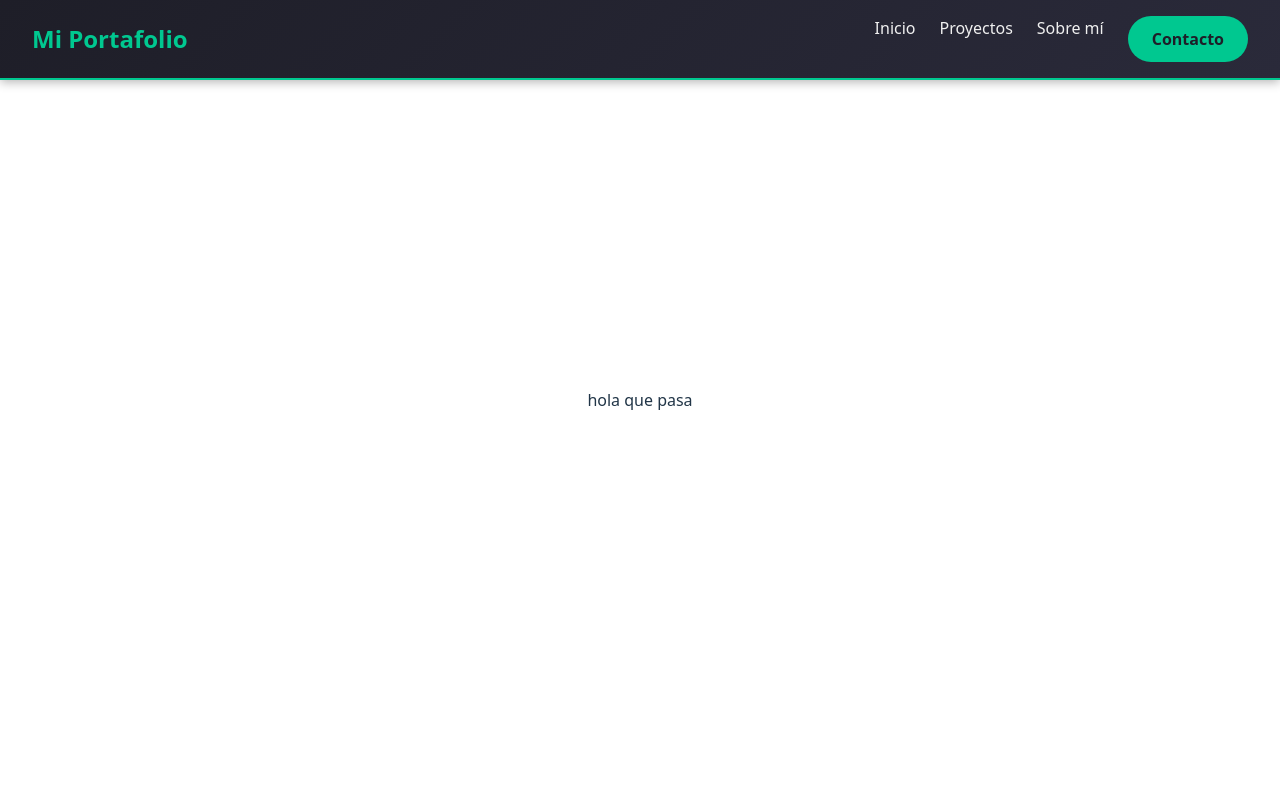
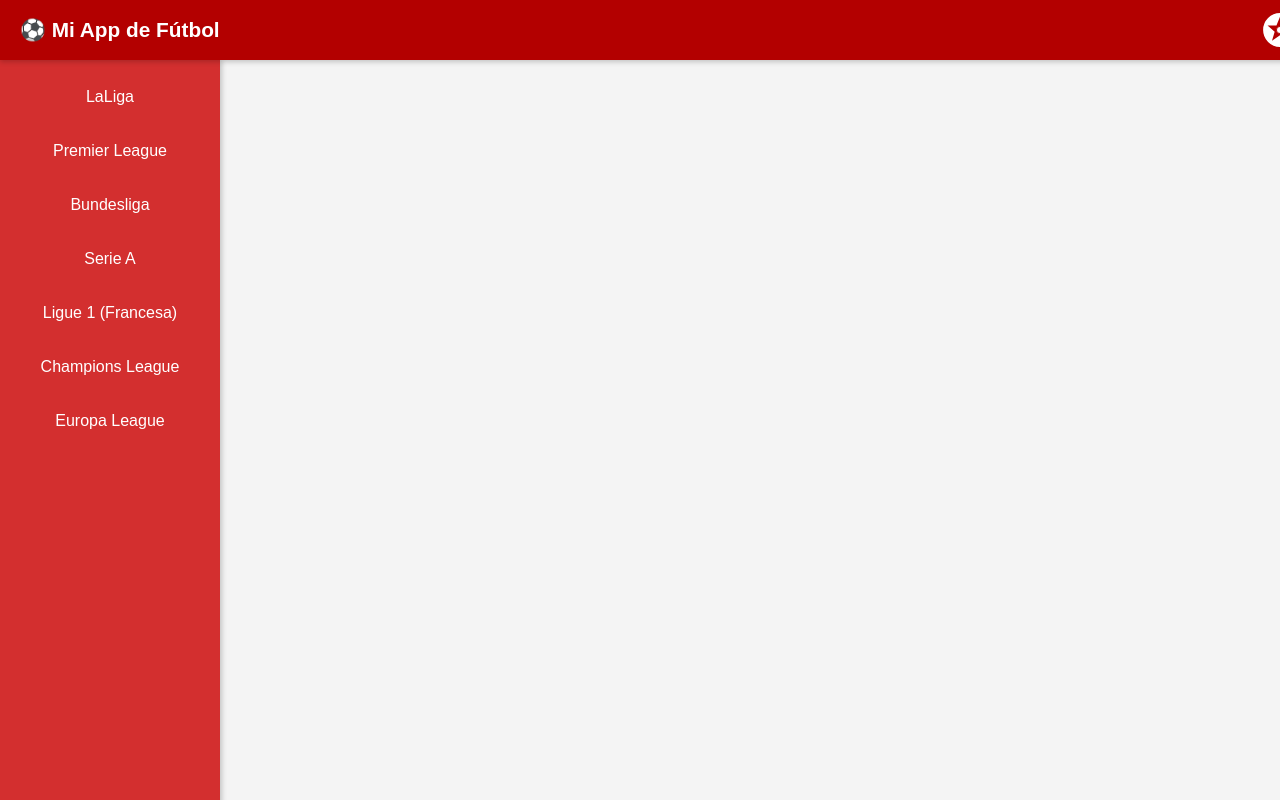
Before and after one commit to rubenmm1/final, a React (Vite) app: page / in a window 1280 px wide. Built offline with nearby package versions, Linux system fonts and the light colour scheme.

Commit message:
Añado header y Aside

```diff
--- /dev/null
+++ b/src/components/Aside.css
@@ -0,0 +1,53 @@
+/* Reset básico */
+body {
+  margin: 0;
+  font-family: Arial, sans-serif;
+  background-color: #f4f4f4;
+}
+
+/* Menú lateral */
+.sidebar {
+  position: fixed;
+  top: 60px; /* altura del header */
+  left: 0;
+  width: 220px;
+  height: calc(100% - 60px);
+  background-color: #d32f2f; /* tono rojizo */
+  display: flex;
+  flex-direction: column;
+  padding: 10px 0;
+  box-shadow: 2px 0 5px rgba(0, 0, 0, 0.2);
+}
+
+/* Links del menú */
+.sidebar a {
+  color: white;
+  text-decoration: none;
+  padding: 15px 20px;
+  font-size: 1rem;
+  transition: background 0.3s ease;
+}
+
+.sidebar a:hover {
+  background-color: #b71c1c;
+}
+
+
+/* Responsivo (para móviles) */
+@media (max-width: 768px) {
+  .sidebar {
+    width: 180px;
+  }
+}
+
+@media (max-width: 600px) {
+  .sidebar {
+    position: absolute;
+    left: -220px;
+    transition: left 0.3s ease;
+  }
+
+  .sidebar.open {
+    left: 0;
+  }
+}
--- /dev/null
+++ b/src/components/Aside.jsx
@@ -0,0 +1,20 @@
+import { Link } from 'react-router-dom';
+import './Aside.css';
+
+function Aside() {
+  return (
+    <aside>
+      <nav className="sidebar">
+        <Link to="/laliga">LaLiga</Link>
+        <Link to="/premier-league">Premier League</Link>
+        <Link to="/bundesliga">Bundesliga</Link>
+        <Link to="/serie-a">Serie A</Link>
+        <Link to="/ligue-1">Ligue 1 (Francesa)</Link>
+        <Link to="/champions-league">Champions League</Link>
+        <Link to="/europa-league">Europa League</Link>
+      </nav>
+    </aside>
+  );
+}
+
+export default Aside;
--- a/src/pages/Home.css
+++ b/src/pages/Home.css
@@ -0,0 +1,41 @@
+.main-header {
+  position: fixed;
+  top: 0;
+  left: 0;
+  width: 100%;
+  height: 60px;
+  background-color: #b30000; /* rojo oscuro estilo LaLiga */
+  color: white;
+  display: flex;
+  align-items: center;
+  justify-content: space-between;
+  padding: 0 20px;
+  box-shadow: 0 2px 5px rgba(0, 0, 0, 0.2);
+  z-index: 1000;
+  font-family: Arial, sans-serif;
+  font-weight: bold;
+}
+
+.header-left {
+  font-size: 1.3rem;
+  display: flex;
+  align-items: center;
+  gap: 8px;
+}
+
+.header-right {
+  display: flex;
+  align-items: center;
+  justify-content: center;
+}
+
+.app-logo {
+  width: 40px;
+  height: 40px;
+  cursor: pointer;
+  transition: transform 0.3s ease;
+}
+
+.app-logo:hover {
+  transform: scale(1.1) rotate(5deg);
+}
--- a/src/pages/Home.jsx
+++ b/src/pages/Home.jsx
@@ -1,12 +1,21 @@
 import "./Home.css";
-import Header from "../components/Header"
+import Aside from "../components/Aside"
+import logo from "../assets/logo.svg";
 
 function Home() {
     return (
         <>
-            <Header />
+        <header className="main-header">
+            <div className="header-left">
+                ⚽ Mi App de Fútbol
+            </div>
+            <div className="header-right">
+                <img src={logo} alt="Logo de la app" className="app-logo" />
+            </div>
+        </header>
+            <Aside />
             <div>
-                hola que pasa
+
             </div>
         </>
 
```
Also changed, not shown: src/assets/logo.svg (added), src/pages/Laliga.css (added), src/pages/Laliga.jsx (added), src/pages/Premier.css (added), src/pages/Premier.jsx (added).
